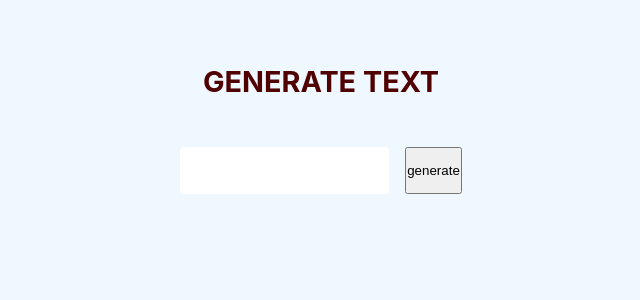
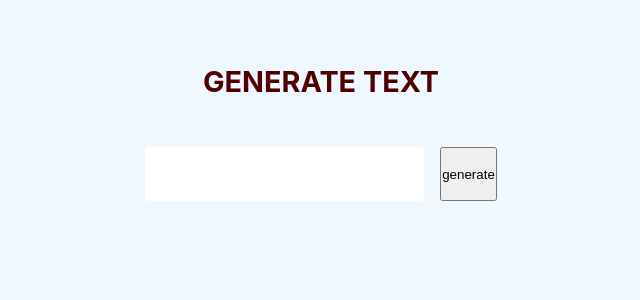
Before and after one commit to BSlaven/lorem_ipsum_text, a React (Vite) app: page / in a window 1280 px wide. Shown: the top 300 px of the page, without its empty margins (319-959 px from the left). Built offline with nearby package versions, Linux system fonts and the light colour scheme.

Commit message:
add form input styling

```diff
--- a/src/App.css
+++ b/src/App.css
@@ -31,4 +31,9 @@
   padding: 1rem;
   border: none;
   border-radius: 4px;
+  font-size: 1.2rem;
 }
+
+.form-input:is(:hover, :focus) {
+  outline: 2px solid rgb(80, 0, 0);
+}
```
